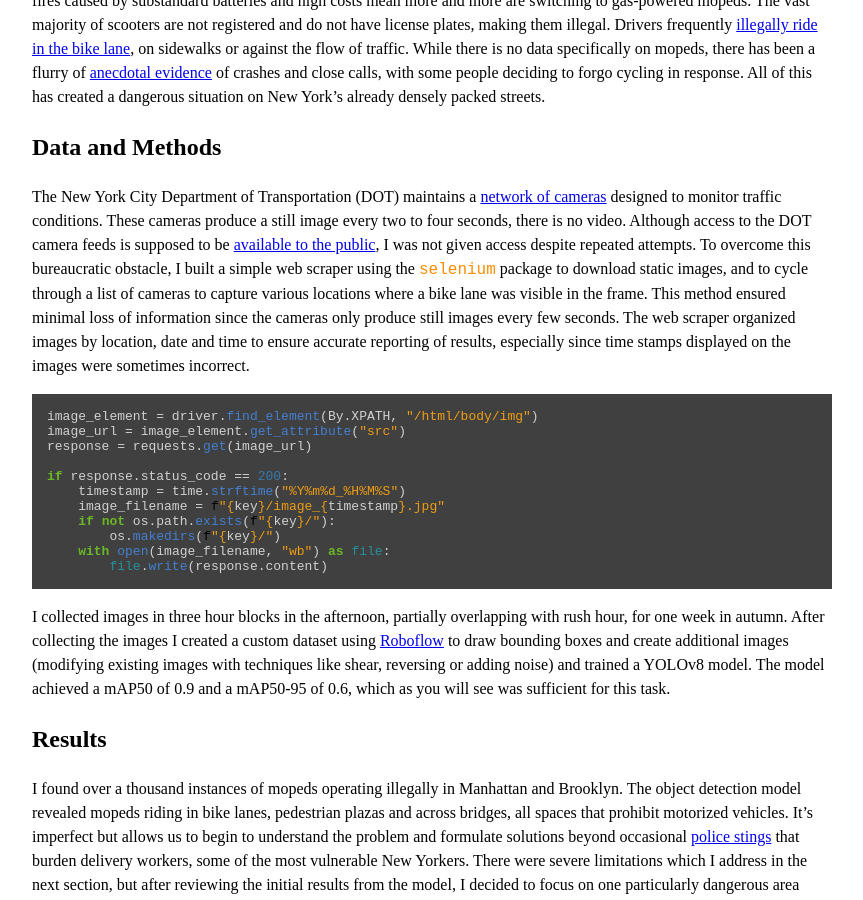
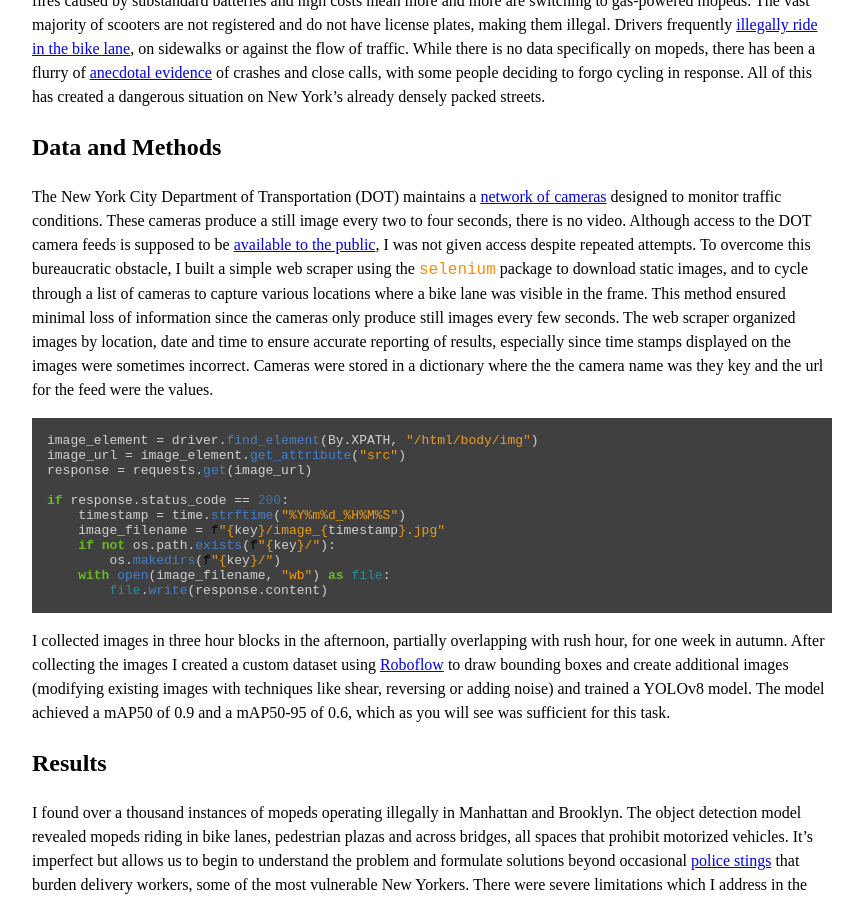
Before and after one commit to benarnav/benarnav.github.io, a Jekyll site: the page built from moped_detector.md, in a window 1280 px wide and 900 px high, scrolled down 1053 px. Shown: the whole window, without its empty margins (208-1071 px from the left). Built offline with Jekyll 4.4.1, drawn with Linux system fonts in a browser that asks for light colours; some of the changed text lies outside the part shown.

Commit message:
updated text

````diff
--- a/moped_detector.md
+++ b/moped_detector.md
@@ -17,7 +17,7 @@ I trained a custom object detection model using data collected ad hoc from a net
 New York City's streets have seen a surge of e-bikes and illegal gas-powered mopeds in recent years, mostly caused by an increase in use of food delivery apps. There are a host of problems associated with the industry as it is currently configured, but I focused on the effects on street safety in the city. While delivery workers initially chose e-bikes, a string of high-profile fires caused by substandard batteries and high costs mean more and more are switching to gas-powered mopeds. The vast majority of scooters are not registered and do not have license plates, making them illegal. Drivers frequently [illegally ride in the bike lane](https://www.nyc.gov/html/dot/html/bicyclists/ebikes.shtml), on sidewalks or against the flow of traffic. While there is no data specifically on mopeds, there has been a flurry of [anecdotal evidence](https://www.curbed.com/2023/10/bike-lane-manhattan-queensboro-bridge-cyclists-crashes.html) of crashes and close calls, with some people deciding to forgo cycling in response. All of this has created a dangerous situation on New York's already densely packed streets.
 
 ## Data and Methods
-The New York City Department of Transportation (DOT) maintains a [network of cameras](https://webcams.nyctmc.org/map) designed to monitor traffic conditions. These cameras produce a still image every two to four seconds, there is no video. Although access to the DOT camera feeds is supposed to be [available to the public](https://webcams.nyctmc.org/subscribers), I was not given access despite repeated attempts. To overcome this bureaucratic obstacle, I built a simple web scraper using the `selenium` package to download static images, and to cycle through a list of cameras to capture various locations where a bike lane was visible in the frame. This method ensured minimal loss of information since the cameras only produce still images every few seconds. The web scraper organized images by location, date and time to ensure accurate reporting of results, especially since time stamps displayed on the images were sometimes incorrect.
+The New York City Department of Transportation (DOT) maintains a [network of cameras](https://webcams.nyctmc.org/map) designed to monitor traffic conditions. These cameras produce a still image every two to four seconds, there is no video. Although access to the DOT camera feeds is supposed to be [available to the public](https://webcams.nyctmc.org/subscribers), I was not given access despite repeated attempts. To overcome this bureaucratic obstacle, I built a simple web scraper using the `selenium` package to download static images, and to cycle through a list of cameras to capture various locations where a bike lane was visible in the frame. This method ensured minimal loss of information since the cameras only produce still images every few seconds. The web scraper organized images by location, date and time to ensure accurate reporting of results, especially since time stamps displayed on the images were sometimes incorrect. Cameras were stored in a dictionary where the the camera name was they key and the url for the feed were the values.
 ```python
 image_element = driver.find_element(By.XPATH, "/html/body/img")
 image_url = image_element.get_attribute("src")
@@ -46,5 +46,5 @@ I recorded <i>one moped roughly every five minutes</i> using the narrow span. Th
 ## Next Steps, Improvements, Recommendations
 The major limitation in this project was the image quality of the cameras which was only 352 x 240 pixels. Static images also also far inferior to video, which would allow for object tracking and speed estimation to further bolster results. Ultimately this was a proof of concept using a network of cameras designed for a very different purpose, mainly monitoring traffic flow for cars. The technology already exists to create an improved version of the model, it just needs to be implemented. Here are some other thoughts and recommendations:
 - Cameras meant for monitoring bike lanes should be widely installed and paired with software to track vehicle types and issued violations when appropriate. New York's DOT already has a [pilot program](https://www.curbed.com/2023/04/nyc-dot-street-sensors-viva.html), but there are few details.
-- The New York State legislature should allow automated ticketing for bike lanes, as it already does for bus lanes. Studies of the city's [red light and speed cameras](https://home.nyc.gov/html/dot/downloads/pdf/speed-camera-report.pdf) have already shown it has an impact on safety.
+- The New York State legislature should allow automated ticketing for bike lanes, as it already does for bus lanes. Studies of the city's [red light and speed cameras](https://home.nyc.gov/html/dot/downloads/pdf/speed-camera-report.pdf) have already shown it has an impact on safety. This would issue fines to mopeds as well as cars and trucks that habitually block bike infrastructure.
 - New York State lawmakers must immediately close a loophole that allows mopeds to be sold unregistered. New York City in partnership with the state Department of Motor Vehicles must make a push to resister the currently illegal mopeds that are already in use throughout the city. This could be done at pop-up locations or checkpoints. So far punitive measures that focus on police confiscating illegal mopeds have not been effective.
````
